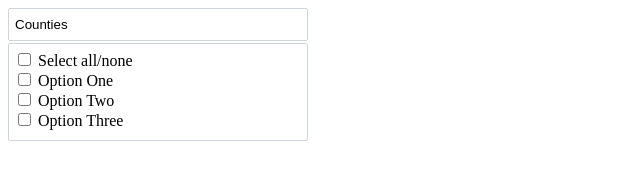
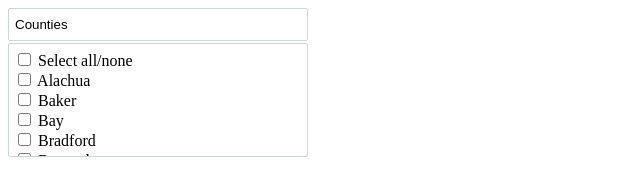
Before and after one commit to GreenInfo-Network/MultiSelect, a plain HTML site: page index.html in a window 1280 px wide. Both pictures are taken after a click on the button "Counties". Shown: the whole page, without its empty margins (0-640 px from the left). Drawn offline with nearby package versions, Linux system fonts and the light colour scheme.

Commit message:
#4 demo and docs

```diff
--- a/index.html
+++ b/index.html
@@ -30,9 +30,73 @@ function init () {
         <button><span></span><span></span></button>
         <fieldset>
             <div>
-                <label><input type="checkbox" name="something[]" value="ABC"/> Option One</label>
-                <label><input type="checkbox" name="something[]" value="DEF"/> Option Two</label>
-                <label><input type="checkbox" name="something[]" value="GHI"/> Option Three</label>
+                <label><input type="checkbox" name="county[]" value="001"/> Alachua</label>
+                <label><input type="checkbox" name="county[]" value="003"/> Baker</label>
+                <label><input type="checkbox" name="county[]" value="005"/> Bay</label>
+                <label><input type="checkbox" name="county[]" value="007"/> Bradford</label>
+                <label><input type="checkbox" name="county[]" value="009"/> Brevard</label>
+                <label><input type="checkbox" name="county[]" value="011"/> Broward</label>
+                <label><input type="checkbox" name="county[]" value="013"/> Calhoun</label>
+                <label><input type="checkbox" name="county[]" value="015"/> Charlotte</label>
+                <label><input type="checkbox" name="county[]" value="017"/> Citrus</label>
+                <label><input type="checkbox" name="county[]" value="019"/> Clay</label>
+                <label><input type="checkbox" name="county[]" value="021"/> Collier</label>
+                <label><input type="checkbox" name="county[]" value="023"/> Columbia</label>
+                <label><input type="checkbox" name="county[]" value="027"/> De Soto</label>
+                <label><input type="checkbox" name="county[]" value="029"/> Dixie</label>
+                <label><input type="checkbox" name="county[]" value="031"/> Duval</label>
+                <label><input type="checkbox" name="county[]" value="033"/> Escambia</label>
+                <label><input type="checkbox" name="county[]" value="035"/> Flagler</label>
+                <label><input type="checkbox" name="county[]" value="037"/> Franklin</label>
+                <label><input type="checkbox" name="county[]" value="039"/> Gadsden</label>
+                <label><input type="checkbox" name="county[]" value="041"/> Gilchrist</label>
+                <label><input type="checkbox" name="county[]" value="043"/> Glades</label>
+                <label><input type="checkbox" name="county[]" value="045"/> Gulf</label>
+                <label><input type="checkbox" name="county[]" value="047"/> Hamilton</label>
+                <label><input type="checkbox" name="county[]" value="049"/> Hardee</label>
+                <label><input type="checkbox" name="county[]" value="051"/> Hendry</label>
+                <label><input type="checkbox" name="county[]" value="053"/> Hernando</label>
+                <label><input type="checkbox" name="county[]" value="055"/> Highlands</label>
+                <label><input type="checkbox" name="county[]" value="057"/> Hillsborough</label>
+                <label><input type="checkbox" name="county[]" value="059"/> Holmes</label>
+                <label><input type="checkbox" name="county[]" value="061"/> Indian River</label>
+                <label><input type="checkbox" name="county[]" value="063"/> Jackson</label>
+                <label><input type="checkbox" name="county[]" value="065"/> Jefferson</label>
+                <label><input type="checkbox" name="county[]" value="067"/> Lafayette</label>
+                <label><input type="checkbox" name="county[]" value="069"/> Lake</label>
+                <label><input type="checkbox" name="county[]" value="071"/> Lee</label>
+                <label><input type="checkbox" name="county[]" value="073"/> Leon</label>
+                <label><input type="checkbox" name="county[]" value="075"/> Levy</label>
+                <label><input type="checkbox" name="county[]" value="077"/> Liberty</label>
+                <label><input type="checkbox" name="county[]" value="079"/> Madison</label>
+                <label><input type="checkbox" name="county[]" value="081"/> Manatee</label>
+                <label><input type="checkbox" name="county[]" value="083"/> Marion</label>
+                <label><input type="checkbox" name="county[]" value="085"/> Martin</label>
+                <label><input type="checkbox" name="county[]" value="086"/> Miami-Dade</label>
+                <label><input type="checkbox" name="county[]" value="087"/> Monroe</label>
+                <label><input type="checkbox" name="county[]" value="089"/> Nassau</label>
+                <label><input type="checkbox" name="county[]" value="091"/> Okaloosa</label>
+                <label><input type="checkbox" name="county[]" value="093"/> Okeechobee</label>
+                <label><input type="checkbox" name="county[]" value="095"/> Orange</label>
+                <label><input type="checkbox" name="county[]" value="097"/> Osceola</label>
+                <label><input type="checkbox" name="county[]" value="099"/> Palm Beach</label>
+                <label><input type="checkbox" name="county[]" value="101"/> Pasco</label>
+                <label><input type="checkbox" name="county[]" value="103"/> Pinellas</label>
+                <label><input type="checkbox" name="county[]" value="105"/> Polk</label>
+                <label><input type="checkbox" name="county[]" value="107"/> Putnam</label>
+                <label><input type="checkbox" name="county[]" value="109"/> St. Johns</label>
+                <label><input type="checkbox" name="county[]" value="111"/> St. Lucie</label>
+                <label><input type="checkbox" name="county[]" value="113"/> Santa Rosa</label>
+                <label><input type="checkbox" name="county[]" value="115"/> Sarasota</label>
+                <label><input type="checkbox" name="county[]" value="117"/> Seminole</label>
+                <label><input type="checkbox" name="county[]" value="119"/> Sumter</label>
+                <label><input type="checkbox" name="county[]" value="121"/> Suwannee</label>
+                <label><input type="checkbox" name="county[]" value="123"/> Taylor</label>
+                <label><input type="checkbox" name="county[]" value="125"/> Union</label>
+                <label><input type="checkbox" name="county[]" value="127"/> Volusia</label>
+                <label><input type="checkbox" name="county[]" value="129"/> Wakulla</label>
+                <label><input type="checkbox" name="county[]" value="131"/> Walton</label>
+                <label><input type="checkbox" name="county[]" value="133"/> Washington</label>
             </div>
         </fieldset>
     </div>
--- a/multiselect.css
+++ b/multiselect.css
@@ -52,6 +52,7 @@ div.multi-select fieldset {
 
     max-height: 1in;
     overflow-y: auto;
+    overflow-x: hidden;
 }
 
 div.multi-select fieldset label {
```
